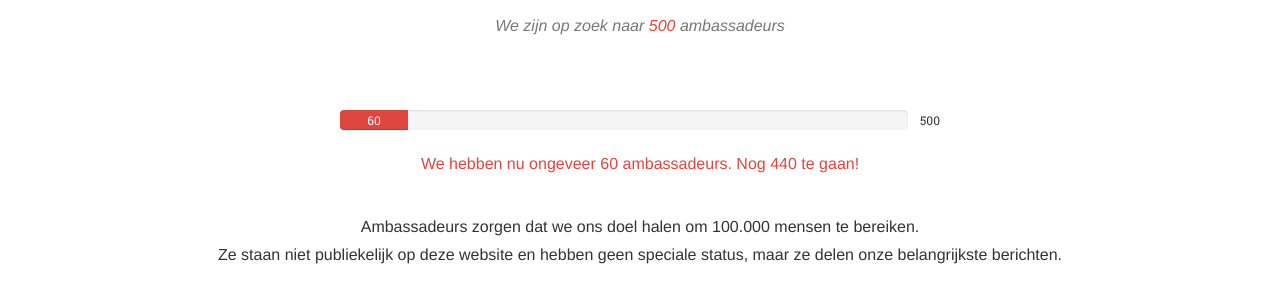
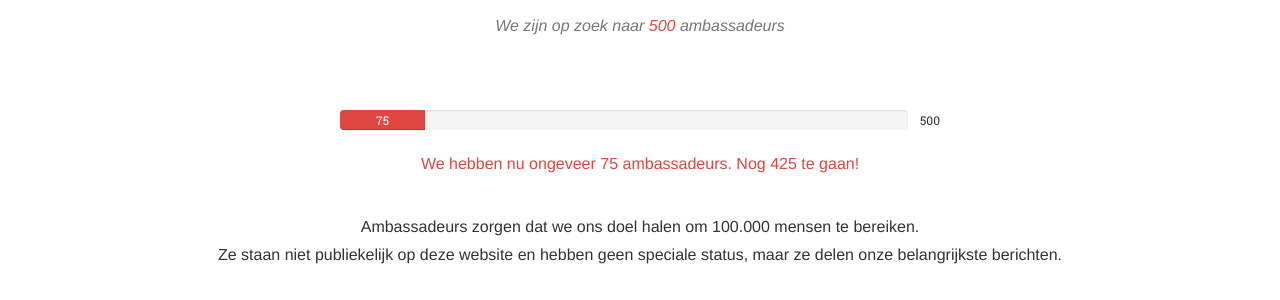
Before and after one commit to Een-nier-voor-Jeroen/Niervoorjeroen.nl-website, a Jekyll site: the page built from bedankt.html, in a window 1280 px wide and 900 px high, scrolled down 1650 px. Shown: the part 148-448 px from the top of the window. Built offline with Jekyll 4.4.1, drawn with Linux system fonts in a browser that asks for light colours; nearby versions of some CDN libraries; some web fonts are replaced.

Commit message:
75 ambassadeurs

```diff
--- a/_includes/delen_ambassadeur.html
+++ b/_includes/delen_ambassadeur.html
@@ -39,13 +39,13 @@
                             500
                         </div>
                         <div class="progress">
-                            <div class="progress-bar" role="progressbar" aria-valuenow="60" aria-valuemin="0" aria-valuemax="500" style="width: 12%;">
-                                60
+                            <div class="progress-bar" role="progressbar" aria-valuenow="75" aria-valuemin="0" aria-valuemax="500" style="width: 15%;">
+                                75
                             </div>
                         </div>
                     </div>
                     <p class='text-primary'>
-                        We hebben nu ongeveer 60 ambassadeurs. Nog 440 te gaan!
+                        We hebben nu ongeveer 75 ambassadeurs. Nog 425 te gaan!
                     </p>
                     <p>
                         Ambassadeurs zorgen dat we ons doel halen om 100.000 mensen te bereiken.<br />
```
